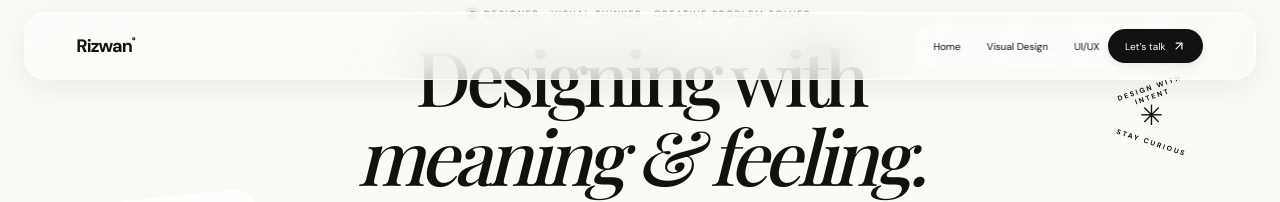
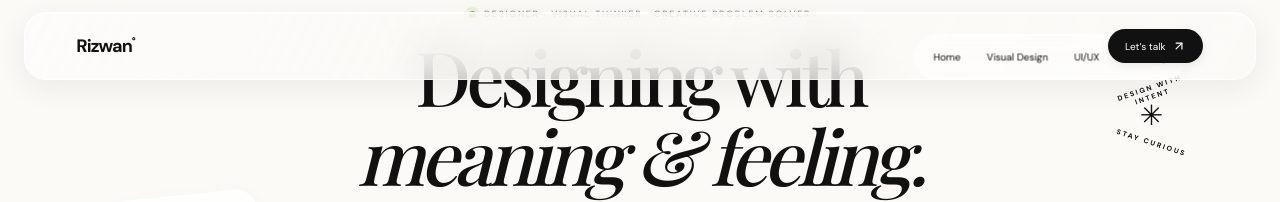
Before and after one commit to Rizzu01/port-folio, a Next.js app: page / in a window 1280 px wide. Shown: the top 202 px of the page. Built offline with nearby package versions, Linux system fonts and the light colour scheme; a web font is replaced by a local one.

Commit message:
Keep header navigation centered while fixed

```diff
--- a/app/globals.css
+++ b/app/globals.css
@@ -461,3 +461,16 @@ body.custom-cursor-enabled .app-link:active{
   .topbar{top:8px;width:calc(100% - 20px);height:58px;padding:0 14px;border-radius:17px}
   .topbar .nav-pill{top:70px}
 }
+
+
+/* Keep navigation precisely centered in the glass header at rest and while scrolling */
+.topbar{isolation:isolate}
+.topbar .nav-pill{
+  left:50%;
+  right:auto;
+  transform:translateX(-50%);
+  margin:0;
+}
+@media(min-width:561px){
+  .topbar .nav-pill{top:50%;transform:translate(-50%,-50%)}
+}
```
